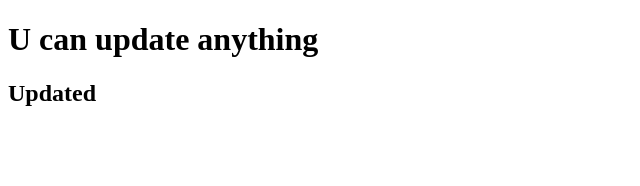
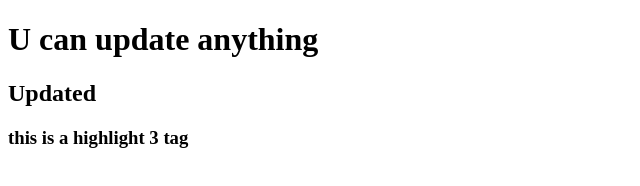
Before and after one commit to Veereshap/chessBoard, a plain HTML site: page index.html in a window 1280 px wide. Shown: the whole page, without its empty margins (0-640 px from the left). Drawn offline with Linux system fonts and the light colour scheme.

Commit message:
Update index.html 1

```diff
--- a/index.html
+++ b/index.html
@@ -8,5 +8,6 @@
 <body>
     <h1>U can update anything</h1>
     <h2>Updated</h2>
+    <h3>this is a highlight 3 tag</h3>
 </body>
 </html>
```
